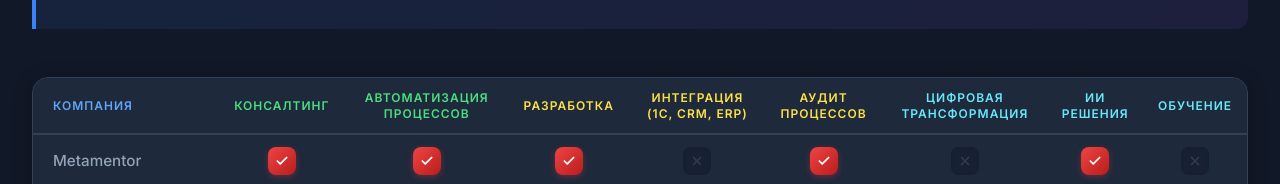
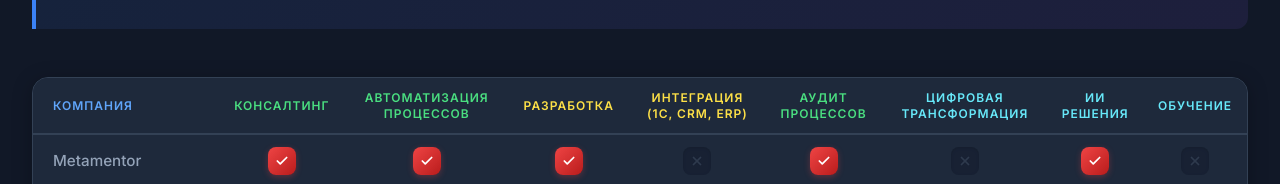
Before and after one commit to VladisVasilev/MBA_presentation, a plain HTML site: page index.html in a window 1280 px wide. Shown: the part 5082-5266 px from the top of the page. Drawn offline with nearby package versions, Linux system fonts and the light colour scheme.

Commit message:
Изменил цвет названия столбца

```diff
--- a/index.html
+++ b/index.html
@@ -1319,7 +1319,7 @@
                                     <th class="cm-col-header cm-green">Автоматизация<br>процессов</th>
                                     <th class="cm-col-header cm-yellow">Разработка</th>
                                     <th class="cm-col-header cm-yellow">Интеграция<br>(1С, CRM, ERP)</th>
-                                    <th class="cm-col-header cm-yellow">Аудит<br>процессов</th>
+                                    <th class="cm-col-header cm-green">Аудит<br>процессов</th>
                                     <th class="cm-col-header cm-cyan">Цифровая<br>трансформация</th>
                                     <th class="cm-col-header cm-cyan">ИИ<br>решения</th>
                                     <th class="cm-col-header cm-cyan">Обучение</th>
```
